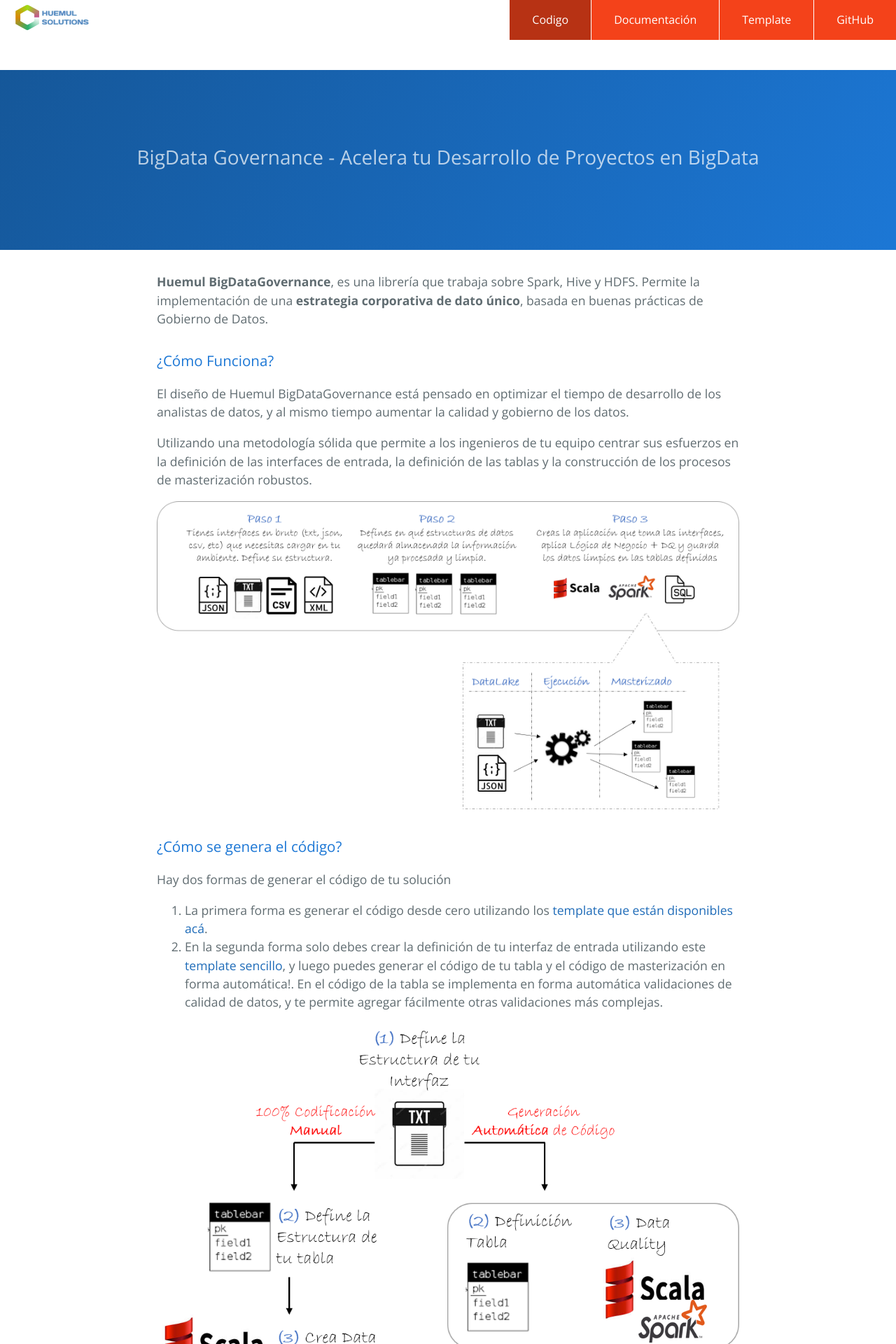
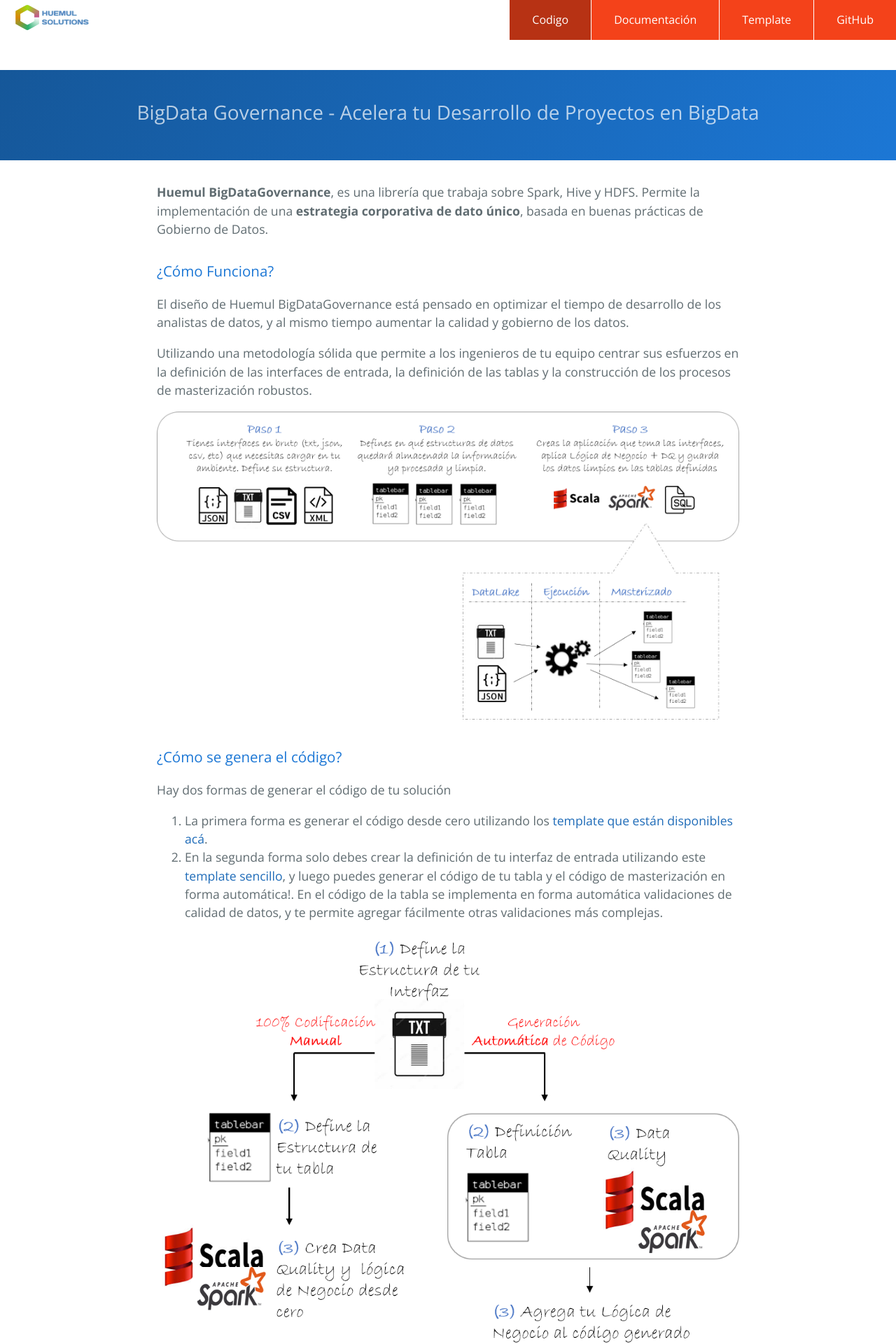
Before and after one commit to Blashhm/blashhm.github.io, a Jekyll site: the page built from index.md, in a window 1280 px wide. Shown: the top 1920 px of the page at 70% size. Built offline with Jekyll 4.4.1, drawn with Linux system fonts in a browser that asks for light colours; some web fonts are replaced.

Commit message:
Update jekyll-theme-cayman.scss

```diff
--- a/_sass/jekyll-theme-cayman.scss
+++ b/_sass/jekyll-theme-cayman.scss
@@ -112,7 +112,7 @@ a {
   background-image: linear-gradient(120deg, $header-bg-color-secondary, $header-bg-color);
 
   @include large {
-    padding: 5rem 6rem;
+    padding: 1rem 6rem;
   }
 
   @include medium {
```
